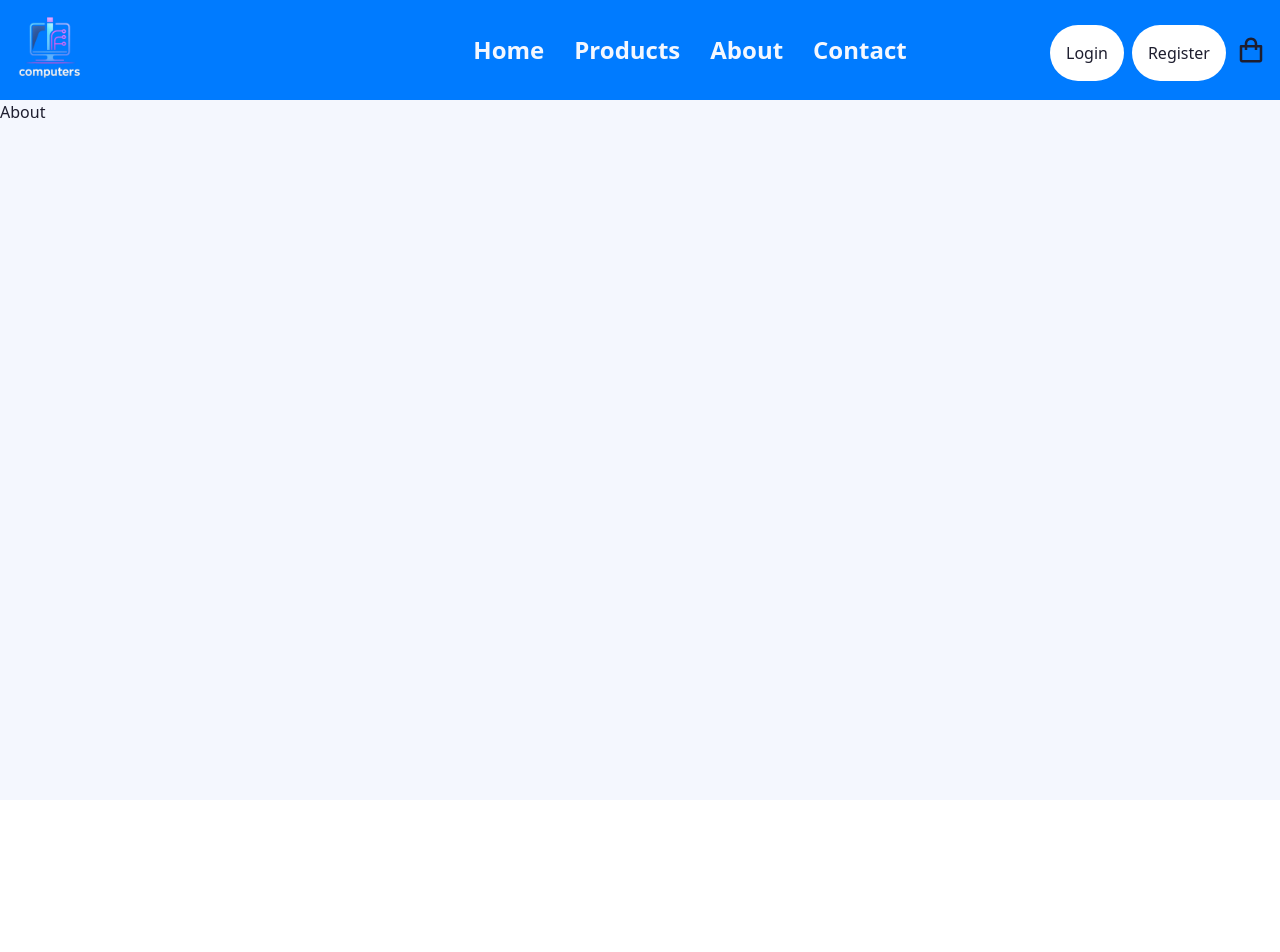
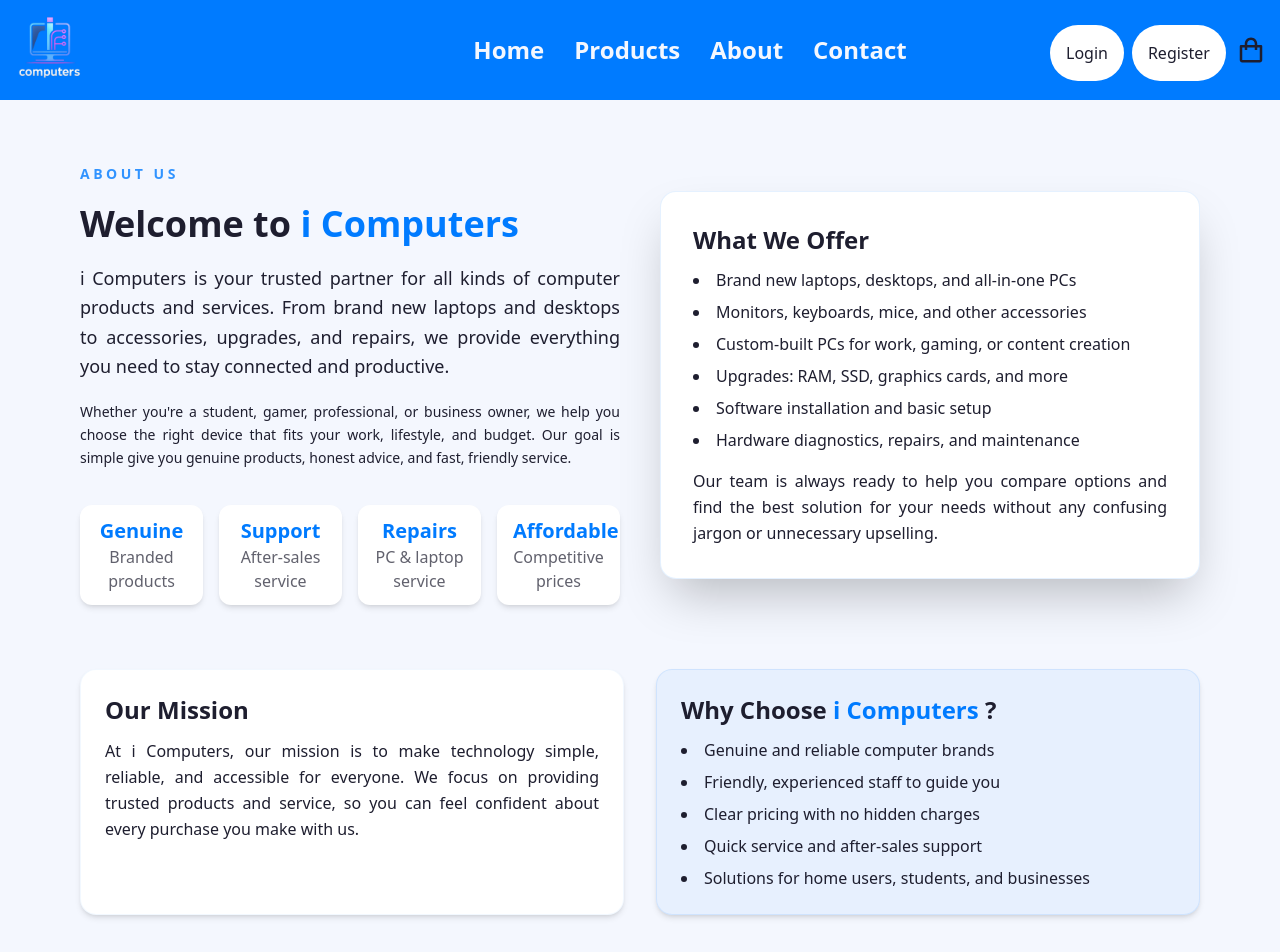
Before and after one commit to thixxa/i-computers-frontend, a React (Vite) app: page /about in a window 1280 px wide. Shown: the top 952 px of the page. Before the commit the page ends 800 px from the top, so only its background shows below. Built offline with nearby package versions, Linux system fonts and the light colour scheme; no server answers.

Commit message:
about page created😒

```diff
--- /dev/null
+++ b/src/pages/aboutPage.jsx
@@ -0,0 +1,109 @@
+export default function AboutPage() {
+  return (
+    <div className="w-full min-h-screen bg-primary text-secondary flex flex-col">
+      <div className="flex-1 w-full max-w-6xl mx-auto px-4 py-10 lg:py-16">
+        <div className="flex flex-col lg:flex-row gap-10 items-center">
+          <div className="flex-1 space-y-5">
+            <p className="uppercase tracking-[0.25em] text-sm text-accent/80 font-semibold">
+              About Us
+            </p>
+            <h1 className="text-3xl lg:text-4xl font-extrabold">
+              Welcome to <span className="text-accent">i Computers</span>
+            </h1>
+            <p className="text-base lg:text-lg text-secondary leading-relaxed text-justify">
+              i Computers is your trusted partner for all kinds of computer
+              products and services. From brand new laptops and desktops to
+              accessories, upgrades, and repairs, we provide everything you need
+              to stay connected and productive.
+            </p>
+            <p className="text-sm text-secondary leading-relaxed text-justify">
+              Whether you&apos;re a student, gamer, professional, or business
+              owner, we help you choose the right device that fits your work,
+              lifestyle, and budget. Our goal is simple give you genuine
+              products, honest advice, and fast, friendly service.
+            </p>
+
+            <div className="grid grid-cols-2 md:grid-cols-4 gap-4 pt-4">
+              <div className="bg-white shadow-md rounded-xl px-4 py-3 text-center">
+                <p className="text-xl font-bold text-accent">Genuine</p>
+                <p className="text-md text-secondary/70">Branded products</p>
+              </div>
+              <div className="bg-white shadow-md rounded-xl px-4 py-3 text-center">
+                <p className="text-xl font-bold text-accent">Support</p>
+                <p className="text-md text-secondary/70">After-sales service</p>
+              </div>
+              <div className="bg-white shadow-md rounded-xl px-4 py-3 text-center">
+                <p className="text-xl font-bold text-accent">Repairs</p>
+                <p className="text-md text-secondary/70">PC & laptop service</p>
+              </div>
+              <div className="bg-white shadow-md rounded-xl px-4 py-3 text-center">
+                <p className="text-xl font-bold text-accent">Affordable</p>
+                <p className="text-md text-secondary/70">Competitive prices</p>
+              </div>
+            </div>
+          </div>
+
+          <div className="flex-1 w-full">
+            <div className="bg-white rounded-2xl shadow-2xl p-6 lg:p-8 border border-accent/10">
+              <h2 className="text-2xl font-bold mb-3">
+                What We Offer
+              </h2>
+              <ul className="text-md text-secondary space-y-2 list-disc list-inside mb-4">
+                <li>Brand new laptops, desktops, and all-in-one PCs</li>
+                <li>Monitors, keyboards, mice, and other accessories</li>
+                <li>Custom-built PCs for work, gaming, or content creation</li>
+                <li>Upgrades: RAM, SSD, graphics cards, and more</li>
+                <li>Software installation and basic setup</li>
+                <li>Hardware diagnostics, repairs, and maintenance</li>
+              </ul>
+              <p className="text-md text-secondary leading-relaxed text-justify">
+                Our team is always ready to help you compare options and find
+                the best solution for your needs without any confusing jargon
+                or unnecessary upselling.
+              </p>
+            </div>
+          </div>
+        </div>
+
+        <div className="mt-12 lg:mt-16 grid lg:grid-cols-2 gap-8">
+          <div className="bg-white rounded-2xl shadow-md p-6 border border-accent/5">
+            <h2 className="text-2xl font-bold mb-3">Our Mission</h2>
+            <p className="text-md text-secondary leading-relaxed text-justify">
+              At i Computers, our mission is to make technology simple,
+              reliable, and accessible for everyone. We focus on providing
+              trusted products and service, so you can feel confident about
+              every purchase you make with us.
+            </p>
+          </div>
+
+          <div className="bg-accent/5 rounded-2xl shadow-md p-6 border border-accent/10">
+            <h2 className="text-2xl font-bold mb-3">Why Choose <span className="text-accent">i Computers</span> ? </h2>
+            <ul className="text-md text-secondary space-y-2 list-disc list-inside">
+              <li>Genuine and reliable computer brands</li>
+              <li>Friendly, experienced staff to guide you</li>
+              <li>Clear pricing with no hidden charges</li>
+              <li>Quick service and after-sales support</li>
+              <li>Solutions for home users, students, and businesses</li>
+            </ul>
+          </div>
+        </div>
+        <div className="mt-12 lg:mt-16 text-center">
+          <h2 className="text-2xl font-extrabold mb-3">
+            Everything You Need in One Computer Shop
+          </h2>
+          <p className="text-sm text-secondary/75 max-w-2xl mx-auto mb-6">
+            Looking for a new computer, an upgrade, or a quick repair? i
+            Computers is here to help. Browse our products online or contact us
+            for more details about stock, pricing, and services.
+          </p>
+          <a
+            href="/products"
+            className="inline-block px-6 py-3 bg-accent/60 text-white rounded-full text-sm font-semibold hover:bg-accent transition"
+          >
+            Shop Now
+          </a>
+        </div>
+      </div>
+    </div>
+  );
+}
--- a/src/pages/homePage.jsx
+++ b/src/pages/homePage.jsx
@@ -5,6 +5,7 @@ import ProductOverview from "./productOverviewPage.jsx";
 import CartPage from "./cart.jsx";
 import CheckOutPage from "./checkOut.jsx";
 import OrdersPage from "./ordersPage.jsx";
+import AboutPage from "./aboutPage.jsx";
 
 export default function HomePage() {
     return (
@@ -14,7 +15,7 @@ export default function HomePage() {
                 <Routes>
                     <Route path='/' element={<h1>Home Page</h1>} />
                     <Route path='/products' element={<ProductPage/>} />
-                    <Route path='/about' element={<h1>About</h1>} />
+                    <Route path='/about' element={<AboutPage/>} />
                     <Route path='/contact' element={<h1>Contact</h1>} />
                     <Route path='/overview/:productID' element={<ProductOverview/>}/>
                     <Route path='/cart' element={<CartPage/>}/>
```
